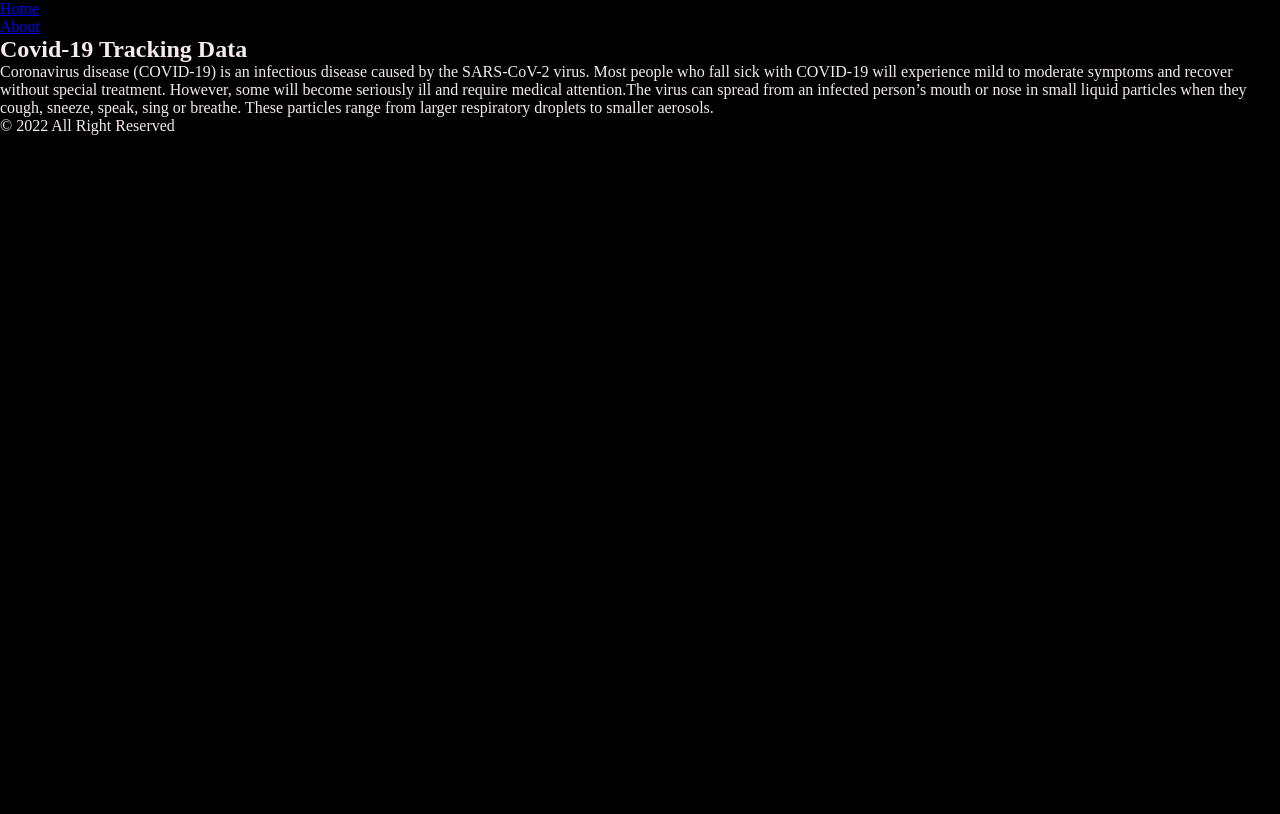
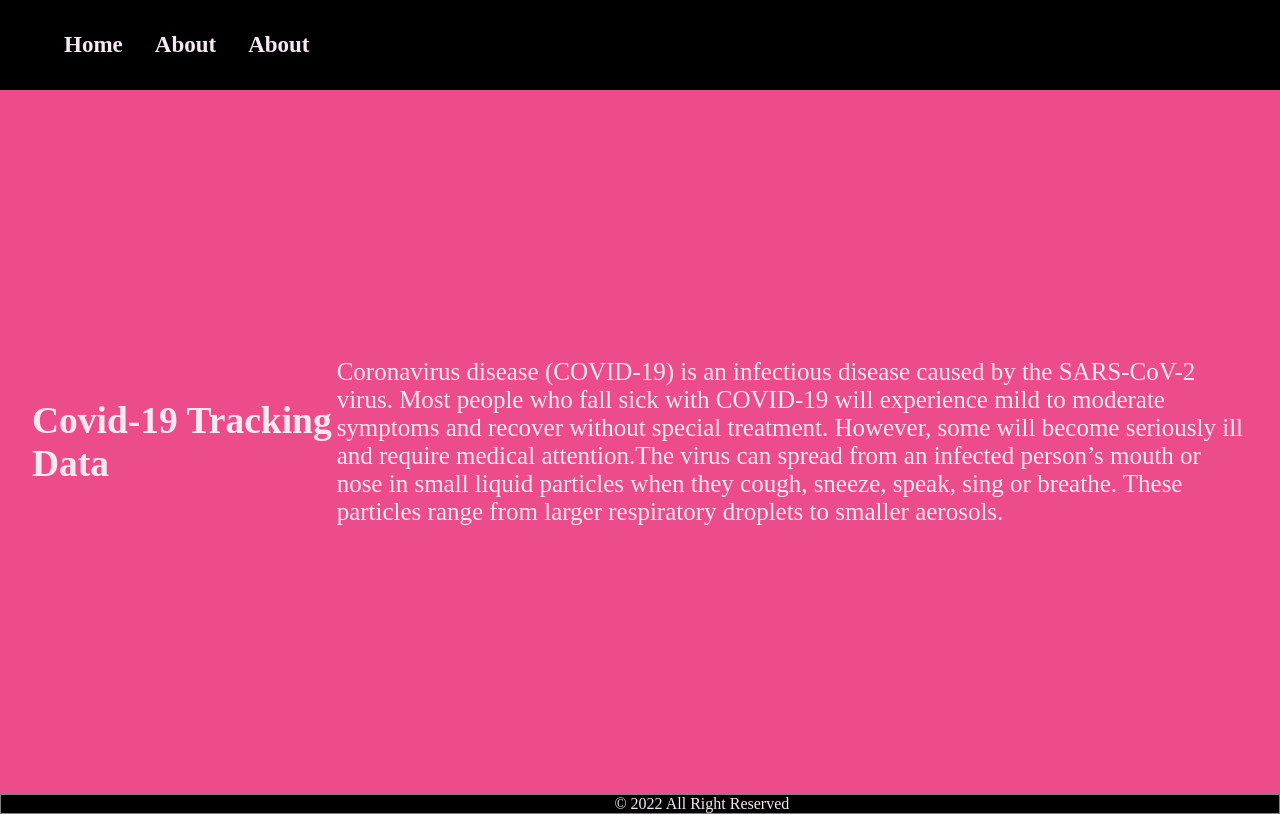
Before and after one commit to IfzaRasool/metrics-webapp, a React (Create React App) app: page /About in a window 1280 px wide. Built offline with nearby package versions, Linux system fonts and the light colour scheme; no server answers.

Commit message:
fix back home error

```diff
--- a/src/App.js
+++ b/src/App.js
@@ -1,6 +1,7 @@
 import { BrowserRouter as Router, Routes, Route } from 'react-router-dom';
 import Home from './components/Home';
 import Header from './components/Header';
+// @ts-ignore
 import DetailCountry from './components/DetailCountry';
 import { About } from './components/About';
 import Footer from './components/footer';
@@ -17,7 +18,7 @@ function App() {
         <Routes>
           <Route path="/" element={<Home />} />
           <Route path="/About" element={<About />} />
-          <Route path="/DetailCountry" element={<DetailCountry />} />
+          <Route path="/DetailCountry/:countName" element={<DetailCountry />} />
         </Routes>
         <Footer />
       </Router>
--- a/src/components/DetailCountry.js
+++ b/src/components/DetailCountry.js
@@ -1,16 +1,64 @@
+/* eslint-disable react/jsx-key */
+/* eslint-disable react/jsx-no-undef */
+/* eslint-disable no-console */
 // @ts-nocheck
 import React from 'react';
 import { useSelector } from 'react-redux';
+import { useParams } from 'react-router-dom';
 
 const DetailCountry = () => {
   const countryStore = useSelector((state) => state.homeReducer);
+  console.log(countryStore);
+  const countName = useParams();
+  const countriesName = countName.countName;
 
   return (
     <div>
-      <div className="main-detail-container">
+      <main>
+        <div className="main-detail-container">
+          { Object.entries(countryStore).map((e) => (((e[1].id) === countriesName)
+            ? (
+              <>
+                <div key={e} id={e[1].id} className="main-detail-heading">
+                  <br />
+                  {e[0]}
+                  <br />
+                  <span className="cases">
+                    {e[1].date}
+                  </span>
+                </div>
+                <div className="detail-container">
+                  <div>
+                    <span className="span-name">Total Cases</span>
+                    <span className="span-data">{e[1].today_confirmed}</span>
+                  </div>
+                  <div>
+                    <span className="span-name">Total Deaths</span>
+                    <span className="span-data">{e[1].today_deaths}</span>
+                  </div>
+                  <div>
+                    <span className="span-name">Today Confirmed Cases</span>
+                    <span className="span-data">{e[1].today_new_confirmed}</span>
+                  </div>
+                  <div>
+                    <span className="span-name">Today New Deaths</span>
+                    <span className="span-data">{e[1].today_new_deaths}</span>
+                  </div>
+                  <div>
+                    <span className="span-name">Today Recovered</span>
+                    <span className="span-data">{e[1].today_new_recovered}</span>
+                  </div>
+                </div>
+
+              </>
+            ) : ''
+          ))}
+        </div>
+      </main>
+      {/* <div className="main-detail-container">
         <div className="main-detail-heading">
           <h3>
-            {countryStore.name}
+            {cName}
             <br />
             {countryStore.date}
           </h3>
@@ -38,7 +86,7 @@ const DetailCountry = () => {
           </div>
 
         </div>
-      </div>
+      </div> */}
     </div>
   );
 };
--- a/src/components/Header.js
+++ b/src/components/Header.js
@@ -11,6 +11,9 @@ const Header = () => (
         <li>
           <Link to="/About">About</Link>
         </li>
+        <li>
+          <Link to="/DetailCountry">About</Link>
+        </li>
       </ul>
     </div>
   </header>
--- a/src/components/Home.js
+++ b/src/components/Home.js
@@ -1,17 +1,20 @@
+/* eslint-disable no-console */
+/* eslint-disable react/jsx-key */
 /* eslint-disable jsx-a11y/anchor-is-valid */
 // @ts-nocheck
 /* eslint-disable jsx-a11y/no-static-element-interactions */
 /* eslint-disable jsx-a11y/click-events-have-key-events */
 import React from 'react';
 import { Link } from 'react-router-dom';
-import { useSelector, useDispatch } from 'react-redux';
+import { useSelector } from 'react-redux';
 import { RiArrowRightCircleLine } from 'react-icons/ri';
-import { displayData } from '../redux/home';
+// import { displayData } from '../redux/home';
 import virusc from './images/virusc.png';
 
 const Home = () => {
   const countryStores = useSelector((state) => state.homeReducer);
-  const dispatch = useDispatch();
+  console.log(countryStores);
+  // const dispatch = useDispatch();
   return (
     <div>
       <main className="main-container">
@@ -23,16 +26,18 @@ const Home = () => {
 
         <div className="home-container">
           { Object.entries(countryStores).map((e) => (
-            <div key={e} id={e[1].id} className="grid-item" onClick={() => dispatch(displayData(e[1].id))}>
+            <Link to={`/DetailCountry/${e[1].id}`} className="grid-child-item" key={e[1].id}>
+              <div key={e[1].id} className="grid-item">
                 <span className="icon"><RiArrowRightCircleLine /></span>
                 <br />
-              <Link to="/DetailCountry" className="grid-child-item">{e[0]}</Link>
+                {e[0]}
                 <br />
                 <span className="cases">
                   Total Cases:
                   {e[1].today_confirmed}
                 </span>
               </div>
+            </Link>
           ))}
         </div>
       </main>
--- a/src/index.css
+++ b/src/index.css
@@ -19,6 +19,155 @@
 body {
   background-color: black;
   color: var(--font-color);
+}
+
+header {
+  width: 100%;
+}
+
+.header-container {
+  display: flex;
+  flex-direction: column;
+  background-color: black;
+  width: 100%;
+  padding: 2rem;
+}
+
+.headerItem {
+  display: flex;
+  flex-direction: row;
+}
+
+li {
+  text-decoration: none;
+  padding-left: 2rem;
+  list-style: none;
+}
+
+a {
+  text-decoration: none;
+  color: var(--font-color);
+  font-size: 23px;
+  font-weight: bold;
+}
+
+a:hover {
+  color: var(--primar);
+}
+
+.main-container {
+  width: 100%;
+}
+
+.main {
+  display: flex;
+  flex-direction: row;
+  background-color: var(--primar);
+  border: 2px solid green;
+}
+
+.logo {
+  width: 10%;
+  height: 10%;
+  margin-left: 12rem;
+  margin-top: 3rem;
+  margin-bottom: 2rem;
+}
+
+.covid-heading {
+  padding-top: 6rem;
+  padding-left: 6rem;
+  font-size: 50px;
+  background-color: var(--primar);
+  justify-content: center;
+}
+
+.stats-heading {
+  padding: 0.7rem;
+  background-color: #e73478;
+  border: 1px solid white;
+}
+
+.icon {
+  margin: 1rem 0 0 14rem;
+}
+
+.home-container {
+  width: 100%;
+  display: grid;
+  grid-template-columns: 50% 50%;
+  border: 1px solid black;
+  justify-content: center;
+}
+
+.grid-item {
+  border: 0.5px  ridge black;
+  font-size: 25px;
+  font-weight: bold;
+  background-color: var(--primar);
+}
+
+/* .grid-child-item {
+  padding-left: 2rem;
+} */
+
+.grid-item:nth-child(3n -2) {
+  background-color: #e73478;
+}
+
+.cases {
+  font-size: 20px;
+  padding-left: 2rem;
+}
+
+.About {
+  display: flex;
+  align-items: center;
+  justify-content: center;
+  align-content: center;
+  background-color: var(--primar);
+  font-size: 25px;
+  padding: 2rem;
+  min-height: 44rem;
+}
+
+.About-text {
+  width: 95%;
+}
+
+footer {
+  border: 1px solid grey;
+}
+
+footer > p {
+  color: #f6e9f0;
+  padding-left: 48%;
+}
+
+.country-container {
+  display: grid;
+  grid-template-columns: auto auto;
+}
+
+.main-detail-heading {
+  font-size: 30px;
+  padding: 2rem;
+}
+
+.detail-container > div {
+  display: grid;
+  grid-template-columns: 50% 50%;
+  font-size: 25px;
+}
+
+.main-detail-container {
+  background-color: var(--primar);
+}
+
+.detail-container > div > span {
+  background-color: var(--primar);
+  padding: 2rem;
+  border: 2px solid black;
 }
 
 @media (max-width: 920px) {
@@ -105,9 +254,10 @@ body {
     background-color: var(--primar);
   }
 
+  /*
   .grid-child-item {
     padding-left: 2rem;
-  }
+  } */
 
   .grid-item:nth-child(3n -2) {
     background-color: #e73478;
--- a/src/redux/home.js
+++ b/src/redux/home.js
@@ -1,3 +1,4 @@
+/* eslint-disable no-console */
 const DISPLAY_ITEM = 'DISPLAY_ITEM';
 const DISPLAY_COUNTRYITEM = 'DISPLAY_COUNTRYITEM';
 const BASE_URL = 'https://api.covid19tracking.narrativa.com/api/2020-03-10';
@@ -29,22 +30,25 @@ export async function fetchData(dispatch) {
   const data = await response.json();
   Object.entries(data).forEach((des) => {
     const allCountry = des[1]['2020-03-10'].countries;
-    dispatch(displayCountry(allCountry));
+    const len = Object.keys(allCountry).length;
+    if (len > 0) {
+      dispatch(displayCountry(allCountry));
+    }
   });
 }
 
-export const displayData = (countryName) => async (dispatch) => {
-  const response = await fetch(BASE_URL);
-  const data = await response.json();
-  Object.entries(data).forEach((des) => {
-    const res = des[1]['2020-03-10'].countries;
-    Object.entries(res).forEach((e) => {
-      const idName = e[1].id;
-      if (idName === countryName) {
-        const info = e[1];
-        dispatch(displayItem(info));
-      }
-    });
-  });
-};
+// export const displayData = (countryName) => async (dispatch) => {
+//   const response = await fetch(BASE_URL);
+//   const data = await response.json();
+//   Object.entries(data).forEach((des) => {
+//     const res = des[1]['2020-03-10'].countries;
+//     Object.entries(res).forEach((e) => {
+//       const idName = e[1].id;
+//       if (idName === countryName) {
+//         const info = e[1];
+//         dispatch(displayItem(info));
+//       }
+//     });
+//   });
+// };
 export default homeReducer;
```
Also changed, not shown: 1 other file (tests, documents, lock files or other folders). Lines whose indentation alone changed are shown as unchanged.
